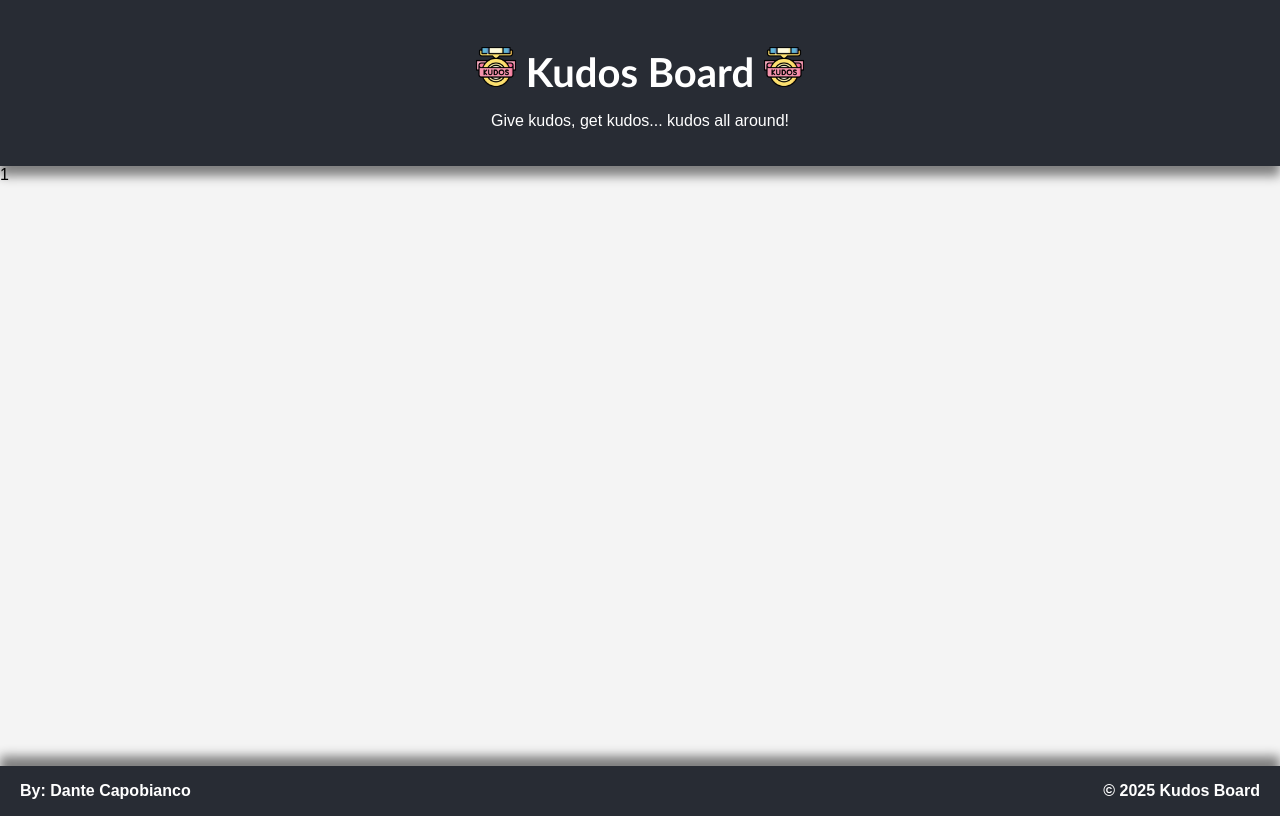
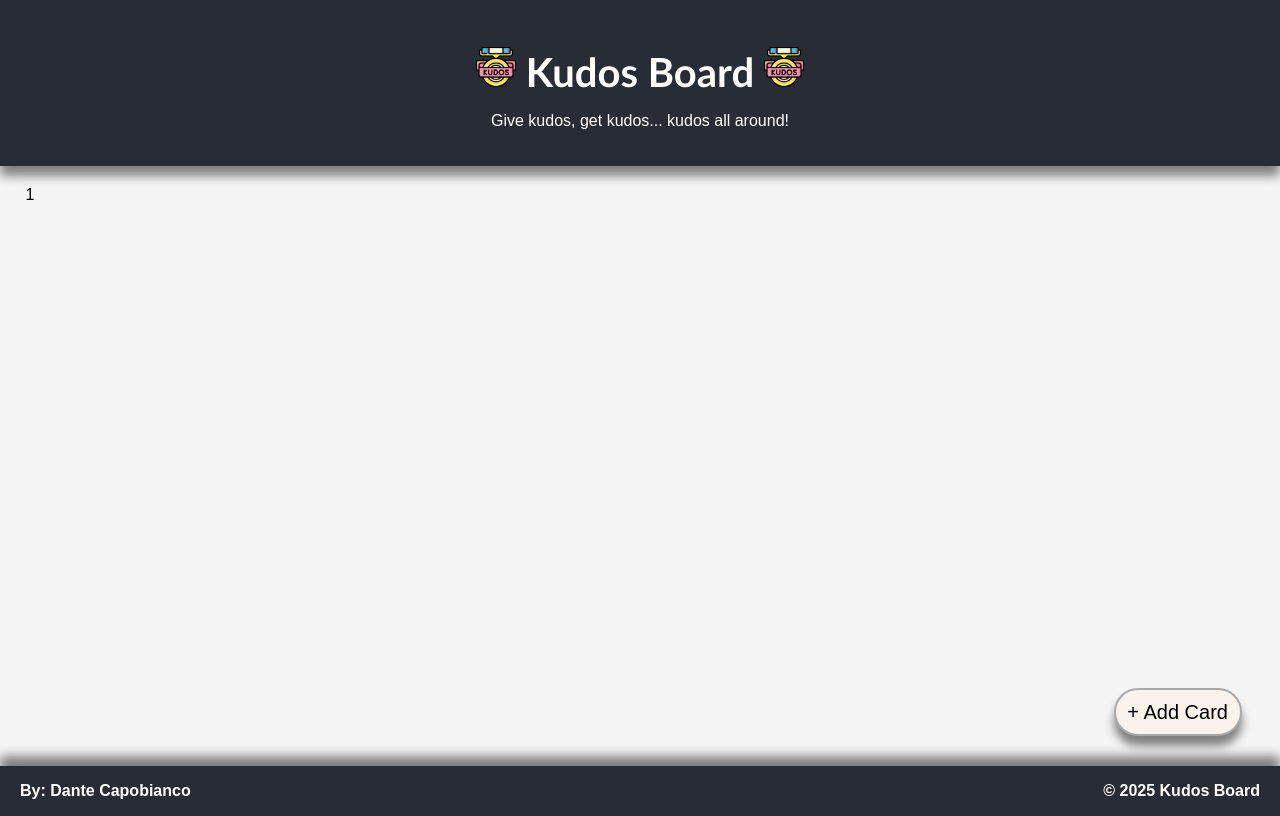
Before and after one commit to Dante-Capobianco/kudos-board, a React (Vite) app in the folder frontend/: page /board/1 in a window 1280 px wide. Built offline with nearby package versions, Linux system fonts and the light colour scheme.

Commit message:
Implement add card + board buttons on main & board pages, implement modal styling, implement entering & exiting modal logic

```diff
--- a/frontend/src/App.css
+++ b/frontend/src/App.css
@@ -132,7 +132,7 @@ footer {
   scale: 1.2;
 }
 
-.board-list {
+.board-card-list {
   display: flex;
   justify-content: flex-start;
   gap: 1vw;
@@ -169,3 +169,70 @@ footer {
   border-radius: 20px;
   padding-top: 5px;
 }
+
+.add-btn {
+  position: absolute;
+  right: 3vw;
+  bottom: 3vh;
+  border: 2px solid darkgray;
+  border-radius: 30px;
+  background-color: rgb(249, 243, 235);
+  color: black;
+  width: 10vw;
+  height: 6vh;
+  font-size: 20px;
+  box-shadow: 0px 10px 10px gray;
+  transition: scale 0.3s ease;
+}
+
+.add-btn:focus,
+.add-btn:hover {
+  background-color: rgb(238, 228, 215);
+  border: 2px solid gray;
+  scale: 1.1;
+  cursor: pointer;
+}
+
+.modal-container {
+  position: fixed;
+  top: 0;
+  left: 0;
+  width: 100%;
+  height: 100%;
+  align-items: center;
+  justify-content: center;
+  z-index: 1;
+  overflow: hidden;
+  background-color: rgb(0, 0, 0, 0.5);
+}
+
+.modal {
+  background-color: #f4f4f4;
+  border: 2px solid darkgray;
+  border-radius: 15px;
+  z-index: 2;
+  width: 50vw;
+  height: 70vh;
+  overflow: auto;
+  box-shadow: 40px 40px 30px black;
+  display: flex;
+  flex-direction: column;
+  justify-content: flex-start;
+  align-items: flex-start;
+}
+
+.modal-exit {
+  position: absolute;
+  margin: 20px;
+  padding: 10px;
+  background-color: #f4f4f4;
+  border: 1px solid lightgray;
+  border-radius: 50%;
+  box-shadow: 5px 5px 20px black;
+}
+
+.modal-exit:hover {
+  background-color: #d7d7d7;
+  border: 1px solid gray;
+  cursor: pointer;
+}
--- a/frontend/src/App.jsx
+++ b/frontend/src/App.jsx
@@ -4,6 +4,8 @@ import KudosBoardList from "./components/KudosBoardList";
 import SearchBar from "./components/SearchBar";
 import SideBar from "./components/SideBar";
 import KudosCardList from "./components/KudosCardList";
+import AddButton from "./components/AddButton";
+import Modal from "./components/Modal";
 import { BrowserRouter, Routes, Route } from "react-router-dom";
 
 function App() {
@@ -23,6 +25,7 @@ function App() {
   const [searchBarHeight, setSearchBarHeight] = useState(0);
   const [footerHeight, setFooterHeight] = useState(0);
   const [isHomePageOpen, setIsHomePageOpen] = useState(true);
+  const [modalToOpen, setModalToOpen] = useState("");
 
   // On initial render, use header/banner, tile list, and window heights to dynamically set height of footer to be responsive
   useEffect(() => {
@@ -82,6 +85,7 @@ function App() {
                     currentPage={currentPage}
                     setCurrentPage={setCurrentPage}
                     setIsHomePageOpen={setIsHomePageOpen}
+                    setModalToOpen={setModalToOpen}
                   />
                   <KudosBoardList
                     currentPage={currentPage}
@@ -93,13 +97,24 @@ function App() {
                     searchQueryToSubmit={searchQueryToSubmit}
                     setIsSideBarOpen={setIsSideBarOpen}
                   />
+                  <AddButton itemToAdd="Board" setModalToOpen={setModalToOpen} />
                 </>
               }
             />
-            <Route path="/board/:boardId" element={<KudosCardList setIsHomePageOpen={setIsHomePageOpen} />} />
+            <Route
+              path="/board/:boardId"
+              element={
+                <>
+                  <KudosCardList setIsHomePageOpen={setIsHomePageOpen} setModalToOpen={setModalToOpen} />
+                  <AddButton itemToAdd="Card" setModalToOpen={setModalToOpen} />
+                </>
+              }
+            />
           </Routes>
         </BrowserRouter>
       </main>
+
+      <Modal modalToOpen={modalToOpen} setModalToOpen={setModalToOpen} />
 
       <footer style={{ height: footerHeight }}>
         <h4>By: Dante Capobianco</h4>
--- /dev/null
+++ b/frontend/src/components/AddButton.jsx
@@ -0,0 +1,19 @@
+const AddButton = (props) => {
+  const handleAdd = () => {
+    document.getElementById("add-btn").blur();
+    props.setModalToOpen(props.itemToAdd);
+  };
+
+  return (
+    <button
+      id="add-btn"
+      className="add-btn"
+      style={props.itemToAdd === "Card" ? { marginBottom: "5vh" } : {}}
+      onClick={handleAdd}
+    >
+      {`+ Add ${props.itemToAdd}`}
+    </button>
+  );
+};
+
+export default AddButton;
--- a/frontend/src/components/KudosBoardList.jsx
+++ b/frontend/src/components/KudosBoardList.jsx
@@ -51,7 +51,7 @@ const KudosBoardList = (props) => {
 
   return (
     <section
-      className="board-list"
+      className="board-card-list"
       onMouseEnter={() => props.setIsSideBarOpen(false)}
     >
       {boardsToDisplay.length > 0 ? (
--- a/frontend/src/components/KudosCardList.jsx
+++ b/frontend/src/components/KudosCardList.jsx
@@ -6,8 +6,9 @@ const KudosCardList = (props) => {
 
   useEffect(() => {
     props.setIsHomePageOpen(false);
+    props.setModalToOpen("");
   }, [])
-  return <div>{boardId}</div>;
+  return <div className="board-card-list">{boardId}</div>;
 };
 
 export default KudosCardList;
--- /dev/null
+++ b/frontend/src/components/Modal.jsx
@@ -0,0 +1,23 @@
+const Modal = (props) => {
+  const exitModal = () => {
+    props.setModalToOpen("");
+  };
+
+  return (
+    <div
+      className="modal-container"
+      style={{ display: props.modalToOpen ? "flex" : "none" }}
+      onClick={(event) =>
+        event.target.className === "modal-container" ? exitModal() : null
+      }
+    >
+      <div className="modal">
+        <span class="modal-exit material-symbols-outlined" onClick={exitModal}>
+          close
+        </span>
+      </div>
+    </div>
+  );
+};
+
+export default Modal;
--- a/frontend/src/components/SideBar.jsx
+++ b/frontend/src/components/SideBar.jsx
@@ -3,7 +3,8 @@ import { useEffect } from "react";
 const SideBar = (props) => {
   useEffect(() => {
     props.setIsHomePageOpen(true);
-  }, [])
+    props.setModalToOpen("");
+  }, []);
 
   return (
     <nav
```
